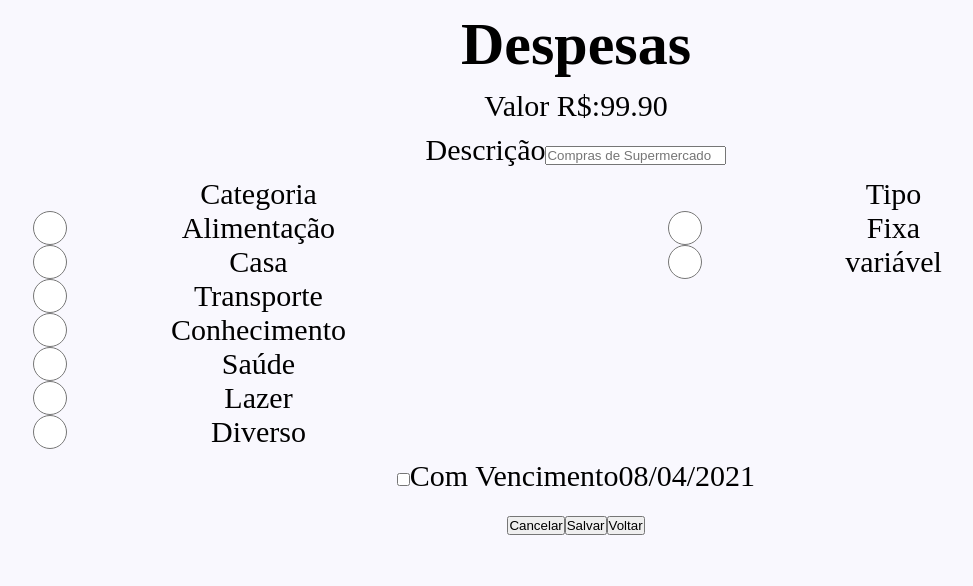
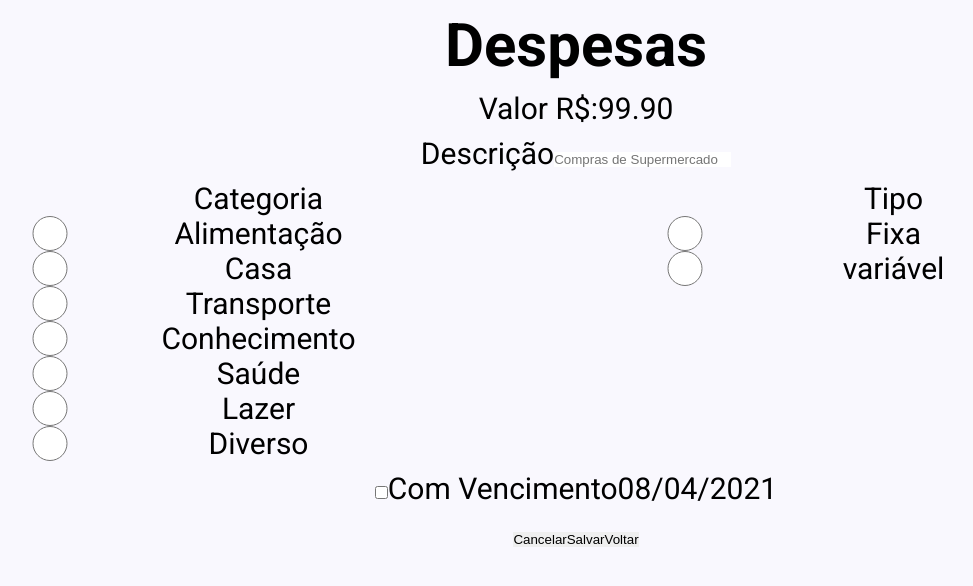
Before and after one commit to MeAjudaDev/greenwallet-react, a React (Create React App) app: page / in a window 1280 px wide. Shown: the top 586 px of the page, without its empty margins (64-1037 px from the left). Built offline with nearby package versions, Linux system fonts and the light colour scheme.

Commit message:
feat(edit expense): reset css

```diff
--- a/src/index.css
+++ b/src/index.css
@@ -1,14 +1,24 @@
 /*importação das fontes*/
 @import url('https://fonts.googleapis.com/css2?family=Open+Sans:ital,wght@0,400;1,300&display=swap');
 @import url('https://fonts.googleapis.com/css2?family=Quicksand:wght@500,300&display=swap');
+@import url('https://fonts.googleapis.com/css2?family=Roboto:wght@300;400;700&display=swap');
 
 * {
+    border: none;
     box-sizing: border-box;
+    margin: 0;
+    outline: 0;
     padding: 0;
-    outline: 0;
-    margin: 0;
+}
+
+html {
+    font-family: "Roboto", sans-serif;
+    font-size: 62.5%;
 }
 
 body {
     background-color: #F9F8FE;
+    font-size: 1.6rem;
+    height: 100vh;
+    overflow: auto;
 }
```
